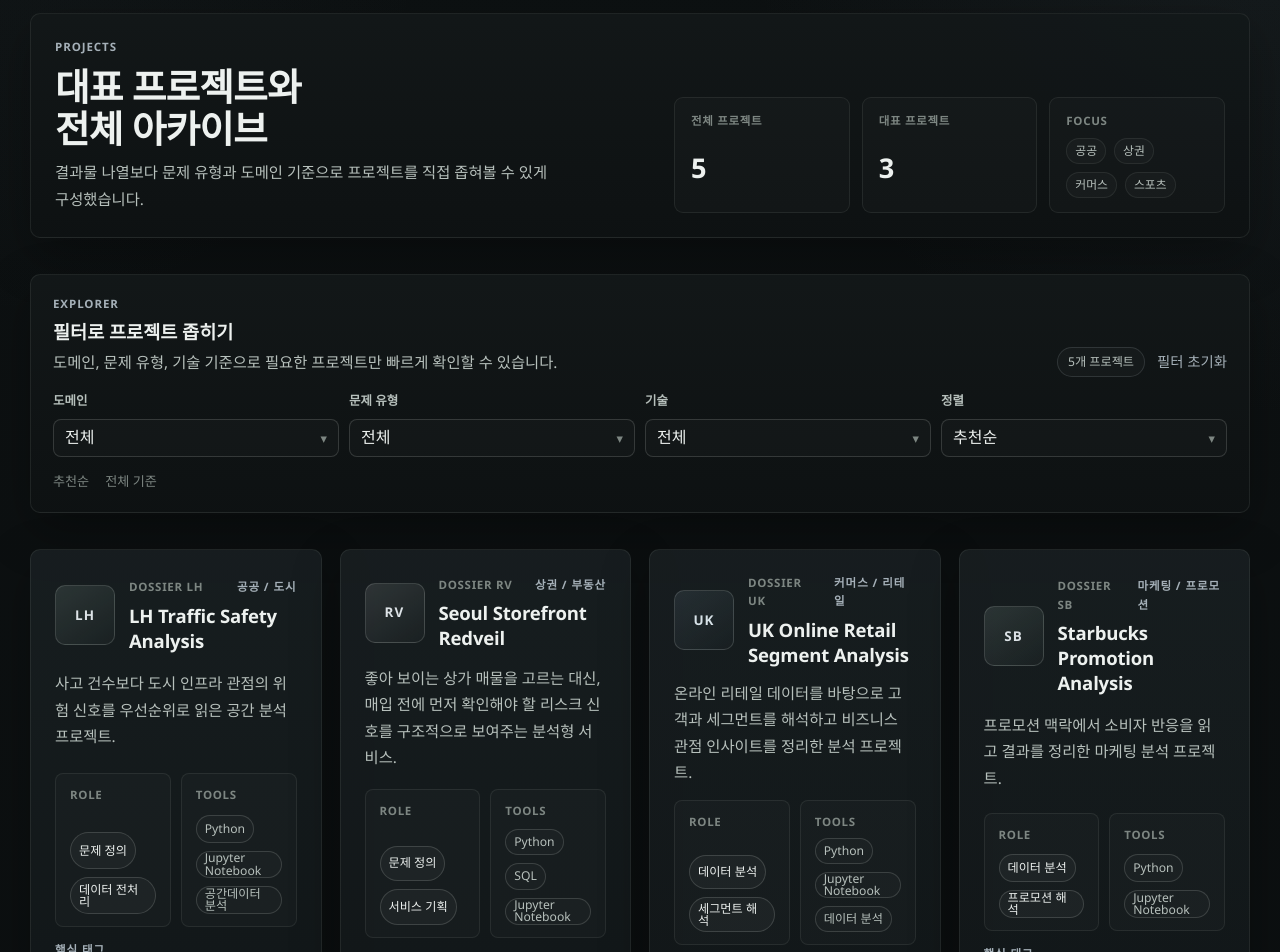
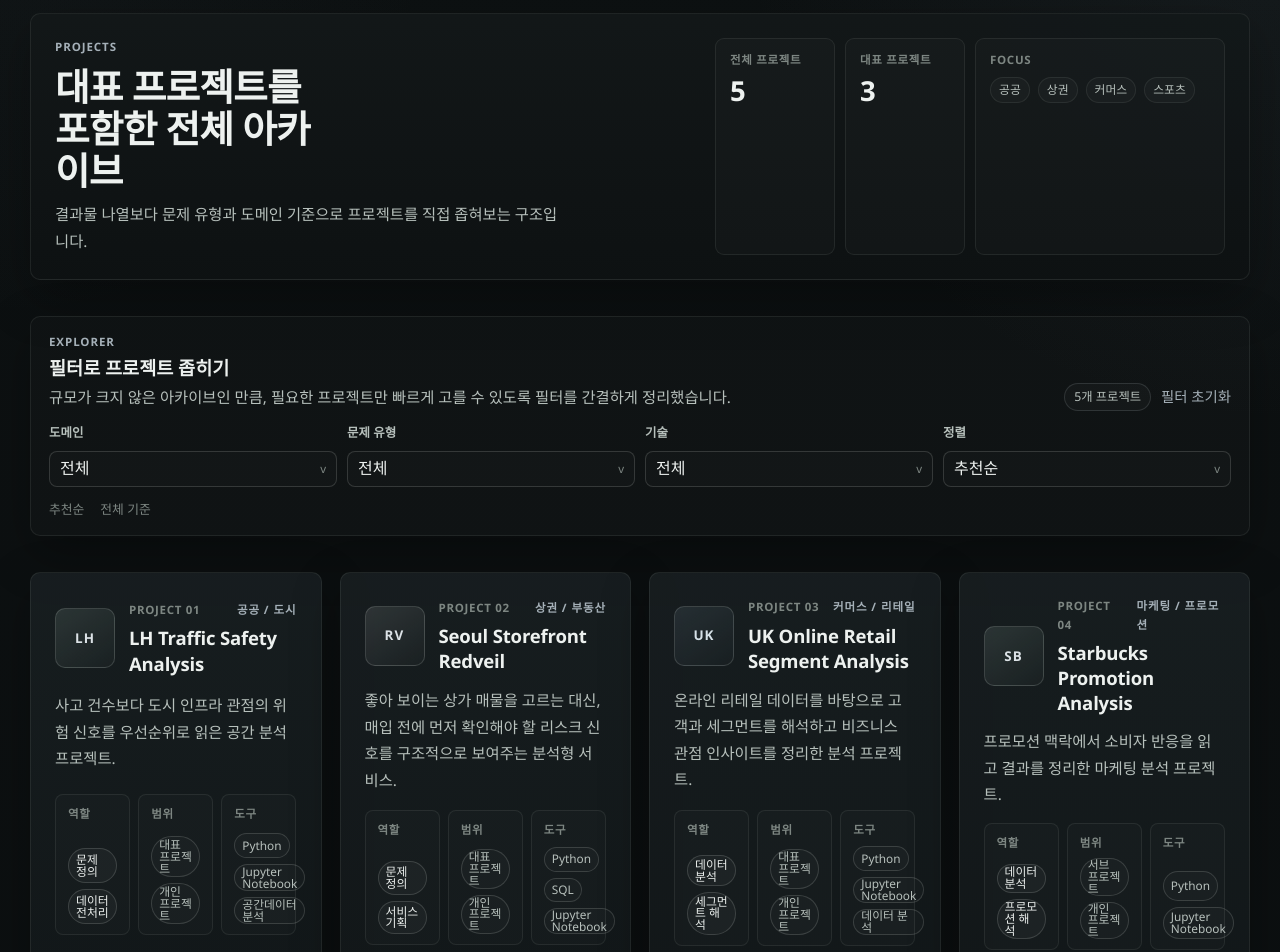
Before and after one commit to dffxonnb-cyber/signal-archive, a Next.js app: page /projects in a window 1280 px wide. Shown: the part 120-1072 px from the top of the page. Built offline with nearby package versions, Linux system fonts and the light colour scheme.

Commit message:
refactor(projects): enforce horizontal summary bar

```diff
--- a/app/globals.css
+++ b/app/globals.css
@@ -766,8 +766,9 @@ main {
 }
 
 .filter-panel--projects {
-  gap: 14px;
-  padding: 20px 22px;
+  gap: 12px;
+  padding: 16px 18px;
+  background: rgba(255, 255, 255, 0.015);
 }
 
 .filter-panel__header {
@@ -784,26 +785,27 @@ main {
 
 .filter-panel__intro {
   display: grid;
-  gap: 6px;
+  gap: 4px;
 }
 
 .filter-panel__status {
   display: flex;
   flex-wrap: wrap;
   align-items: center;
-  gap: 12px;
+  justify-content: flex-end;
+  gap: 10px;
 }
 
 .filter-status-pill {
   display: inline-flex;
   align-items: center;
-  min-height: 30px;
-  padding: 0 10px;
+  min-height: 28px;
+  padding: 0 9px;
   border: 1px solid rgba(165, 176, 184, 0.18);
   border-radius: 999px;
   background: rgba(255, 255, 255, 0.025);
   color: var(--text-secondary);
-  font-size: 0.76rem;
+  font-size: 0.77rem;
 }
 
 .filter-grid {
@@ -813,6 +815,7 @@ main {
 }
 
 .filter-grid--projects {
+  grid-template-columns: repeat(4, minmax(0, 1fr));
   gap: 10px;
 }
 
@@ -849,10 +852,10 @@ main {
 }
 
 .filter-select--explorer {
-  min-height: 38px;
-  padding: 0 11px;
+  min-height: 36px;
+  padding: 0 10px;
   border-radius: 8px;
-  background: rgba(255, 255, 255, 0.02);
+  background: rgba(255, 255, 255, 0.015);
 }
 
 .filter-select:focus-visible {
@@ -873,7 +876,7 @@ main {
 .filter-select__icon {
   flex: 0 0 auto;
   color: var(--text-muted);
-  font-size: 0.8rem;
+  font-size: 0.72rem;
 }
 
 .filter-select__menu {
@@ -940,6 +943,8 @@ main {
 
 .results-summary--projects {
   align-items: center;
+  color: var(--text-muted);
+  font-size: 0.8rem;
 }
 
 .filter-active-list {
@@ -1059,17 +1064,17 @@ main {
 
 .project-card__metadata {
   display: grid;
-  grid-template-columns: repeat(2, minmax(0, 1fr));
-  gap: 10px;
+  grid-template-columns: repeat(3, minmax(0, 1fr));
+  gap: 8px;
 }
 
 .project-card__metadata-group {
   display: grid;
   gap: 6px;
-  padding: 12px 14px;
+  padding: 10px 12px;
   border: 1px solid var(--border);
   border-radius: 8px;
-  background: rgba(255, 255, 255, 0.02);
+  background: rgba(255, 255, 255, 0.015);
 }
 
 .project-card__meta-item span,
@@ -1094,19 +1099,19 @@ main {
 .project-card__chip-row {
   display: flex;
   flex-wrap: wrap;
-  gap: 8px;
+  gap: 6px;
 }
 
 .project-card__chip {
   display: inline-flex;
   align-items: center;
-  min-height: 26px;
-  padding: 0 8px;
+  min-height: 24px;
+  padding: 0 7px;
   border: 1px solid var(--border-strong);
   border-radius: 999px;
   background: rgba(255, 255, 255, 0.03);
   color: var(--text-primary);
-  font-size: 0.76rem;
+  font-size: 0.74rem;
   line-height: 1;
 }
 
@@ -1117,7 +1122,7 @@ main {
 
 .project-card__tag-stack {
   display: grid;
-  gap: 10px;
+  gap: 8px;
 }
 
 .project-card__tag-group {
@@ -1134,11 +1139,12 @@ main {
   display: flex;
   align-items: flex-end;
   justify-content: space-between;
-  gap: 16px;
+  gap: 14px;
+  padding-top: 2px;
 }
 
 .project-card__note {
-  max-width: 30ch;
+  max-width: 34ch;
 }
 
 .meta-list {
@@ -1162,30 +1168,39 @@ main {
 }
 
 .projects-header {
-  grid-template-columns: minmax(0, 1.04fr) minmax(360px, 0.96fr);
+  grid-template-columns: minmax(0, 1fr) auto;
   align-items: end;
-  gap: 22px;
+  gap: 22px 32px;
 }
 
 .projects-header__lead {
   display: grid;
   gap: 10px;
+  align-content: start;
 }
 
-.projects-stats {
+.projects-header__summary {
+  display: flex;
+  justify-content: flex-end;
+  align-self: stretch;
+}
+
+.projects-summary-bar {
   display: grid;
-  grid-template-columns: repeat(3, minmax(0, 1fr));
-  gap: 12px;
+  grid-template-columns: 120px 120px minmax(250px, 1fr);
+  gap: 10px;
+  width: min(100%, 560px);
 }
 
 .projects-stat {
   display: grid;
   gap: 8px;
-  min-height: 100%;
-  padding: 14px 16px;
+  min-height: 0;
+  padding: 12px 14px;
   border: 1px solid var(--border);
   border-radius: 9px;
-  background: rgba(255, 255, 255, 0.02);
+  background: rgba(255, 255, 255, 0.018);
+  align-content: start;
 }
 
 .projects-stat__label {
@@ -1197,9 +1212,15 @@ main {
 }
 
 .projects-stat__value {
-  font-size: 1.7rem;
+  font-size: 1.72rem;
   line-height: 1;
   letter-spacing: -0.03em;
+}
+
+.projects-stat__body {
+  display: flex;
+  align-items: flex-start;
+  min-height: 0;
 }
 
 .projects-stat__tags {
@@ -1387,10 +1408,31 @@ main {
   .resume-profile-grid__wide {
     grid-column: span 1;
   }
+}
 
+@media (max-width: 980px) {
   .projects-header {
     grid-template-columns: 1fr;
     align-items: start;
+    gap: 18px;
+  }
+
+  .projects-header__summary {
+    justify-content: flex-start;
+  }
+
+  .projects-summary-bar {
+    width: 100%;
+  }
+}
+
+@media (max-width: 720px) {
+  .projects-summary-bar {
+    grid-template-columns: repeat(2, minmax(0, 1fr));
+  }
+
+  .projects-stat--focus {
+    grid-column: 1 / -1;
   }
 }
 
@@ -1437,10 +1479,6 @@ main {
     font-size: 1.85rem;
   }
 
-  .projects-stats {
-    grid-template-columns: 1fr;
-  }
-
   .filter-grid,
   .filter-grid--compact,
   .filter-grid--projects,
@@ -1465,3 +1503,13 @@ main {
     width: min(100% - 28px, var(--max-width));
   }
 }
+
+@media (max-width: 560px) {
+  .projects-summary-bar {
+    grid-template-columns: 1fr;
+  }
+
+  .projects-stat--focus {
+    grid-column: auto;
+  }
+}
--- a/app/projects/page.tsx
+++ b/app/projects/page.tsx
@@ -10,33 +10,41 @@ export default function ProjectsPage() {
         <section className="surface-card projects-header">
           <div className="projects-header__lead">
             <span className="eyebrow">Projects</span>
-            <h1 className="page-title">대표 프로젝트와 전체 아카이브</h1>
+            <h1 className="page-title">대표 프로젝트를 포함한 전체 아카이브</h1>
             <p className="page-intro">
-              결과물 나열보다 문제 유형과 도메인 기준으로 프로젝트를 직접 좁혀볼 수 있게 구성했습니다.
+              결과물 나열보다 문제 유형과 도메인 기준으로 프로젝트를 직접 좁혀보는 구조입니다.
             </p>
           </div>
 
-          <div className="projects-stats">
-            <article className="projects-stat">
+          <div className="projects-header__summary" aria-label="프로젝트 요약">
+            <div className="projects-summary-bar">
+              <article className="projects-stat projects-stat--metric">
                 <span className="projects-stat__label">전체 프로젝트</span>
+                <div className="projects-stat__body">
                   <strong className="projects-stat__value">{projects.length}</strong>
+                </div>
               </article>
 
-            <article className="projects-stat">
+              <article className="projects-stat projects-stat--metric">
                 <span className="projects-stat__label">대표 프로젝트</span>
+                <div className="projects-stat__body">
                   <strong className="projects-stat__value">{featuredProjects.length}</strong>
+                </div>
               </article>
 
               <article className="projects-stat projects-stat--focus">
                 <span className="projects-stat__label">Focus</span>
-              <div className="projects-stat__tags" aria-label="focus areas">
+                <div className="projects-stat__body">
+                  <div className="projects-stat__tags" aria-label="focus categories">
                     {focusAreas.map((area) => (
                       <span className="projects-stat__tag" key={area}>
                         {area}
                       </span>
                     ))}
                   </div>
+                </div>
               </article>
+            </div>
           </div>
         </section>
 
--- a/components/filter-select.tsx
+++ b/components/filter-select.tsx
@@ -78,7 +78,7 @@ export function FilterSelect({
           {selectedOption.label}
         </span>
         <span aria-hidden="true" className="filter-select__icon">
-          ▾
+          v
         </span>
       </button>
 
@@ -106,7 +106,6 @@ export function FilterSelect({
                 type="button"
               >
                 <span>{option.label}</span>
-                {isActive ? <span aria-hidden="true">선택</span> : null}
               </button>
             );
           })}
--- a/components/project-card.tsx
+++ b/components/project-card.tsx
@@ -25,8 +25,10 @@ function getProjectVisual(slug: string) {
 
 export function ProjectCard({ project }: ProjectCardProps) {
   const visual = getProjectVisual(project.slug);
+  const projectIndex = String(project.sortOrder).padStart(2, "0");
   const primaryTags = project.problemTypes.slice(0, 3);
   const secondaryTags = project.badges.slice(0, 2);
+  const scopeChips = [project.category, project.format].filter(Boolean).slice(0, 2);
 
   return (
     <article className="project-card">
@@ -34,7 +36,7 @@ export function ProjectCard({ project }: ProjectCardProps) {
         <div className={`project-card__media project-card__media--${visual.tone}`}>{visual.mark}</div>
         <div className="project-card__header">
           <div className="project-card__header-top">
-            <span className="project-card__code">Dossier {visual.mark}</span>
+            <span className="project-card__code">Project {projectIndex}</span>
             <span className="project-card__eyebrow">{project.domains.slice(0, 2).join(" / ")}</span>
           </div>
           <h2 className="project-card__title">
@@ -47,7 +49,7 @@ export function ProjectCard({ project }: ProjectCardProps) {
 
       <div className="project-card__metadata">
         <div className="project-card__metadata-group">
-          <span className="project-card__meta-label">Role</span>
+          <span className="project-card__meta-label">역할</span>
           <div className="project-card__chip-row">
             {project.role.slice(0, 2).map((item) => (
               <span className="project-card__chip" key={item}>
@@ -58,7 +60,18 @@ export function ProjectCard({ project }: ProjectCardProps) {
         </div>
 
         <div className="project-card__metadata-group">
-          <span className="project-card__meta-label">Tools</span>
+          <span className="project-card__meta-label">범위</span>
+          <div className="project-card__chip-row">
+            {scopeChips.map((item) => (
+              <span className="project-card__chip project-card__chip--muted" key={item}>
+                {item}
+              </span>
+            ))}
+          </div>
+        </div>
+
+        <div className="project-card__metadata-group">
+          <span className="project-card__meta-label">도구</span>
           <div className="project-card__chip-row">
             {project.stack.slice(0, 3).map((item) => (
               <span className="project-card__chip project-card__chip--muted" key={item}>
--- a/components/project-explorer.tsx
+++ b/components/project-explorer.tsx
@@ -63,7 +63,8 @@ export function ProjectExplorer({ projects }: ProjectExplorerProps) {
             <span className="eyebrow">Explorer</span>
             <h2 className="section-title">필터로 프로젝트 좁히기</h2>
             <p className="filter-panel__description">
-              도메인, 문제 유형, 기술 기준으로 필요한 프로젝트만 빠르게 확인할 수 있습니다.
+              규모가 크지 않은 아카이브인 만큼, 필요한 프로젝트만 빠르게 고를 수 있도록 필터를 간결하게
+              정리했습니다.
             </p>
           </div>
 
@@ -153,7 +154,7 @@ export function ProjectExplorer({ projects }: ProjectExplorerProps) {
         <div className="surface-card empty-state">
           <h2 className="section-title">조건에 맞는 프로젝트가 없습니다.</h2>
           <p className="page-intro">
-            필터를 하나씩 해제하면 다른 도메인이나 문제 유형의 프로젝트가 다시 보입니다.
+            필터를 하나씩 해제하면 다른 도메인과 문제 유형의 프로젝트가 다시 보입니다.
           </p>
         </div>
       )}
```
Lines whose indentation alone changed are shown as unchanged.
